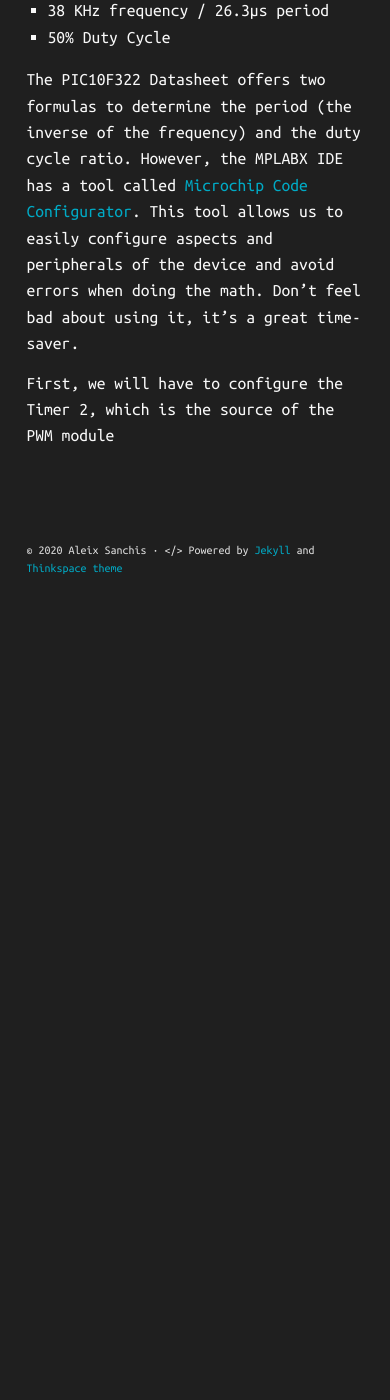
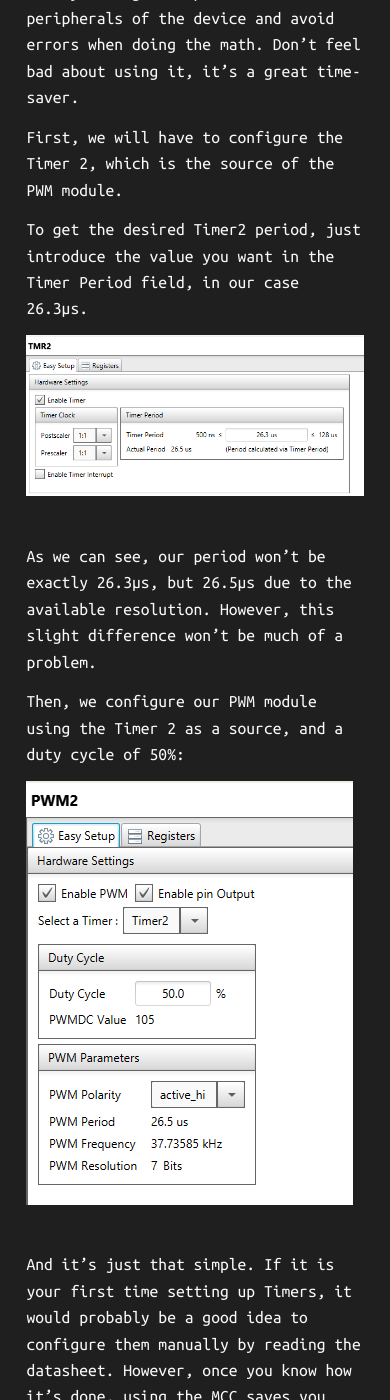
Before and after one commit to aleixsanchis/aleixsanchis.github.io, a Jekyll site: the page built from _posts/2019-03-20-ir-emitter.md, in a window 390 px wide and 1400 px high, scrolled down 9665 px. Built offline with Jekyll 4.4.1, drawn with Linux system fonts in a browser that asks for light colours; before the commit the page ends 10295 px from its top, so only the background shows below that; some of the changed text lies outside the part shown.

Commit message:
Changed some colours, more IR Led post, code size smaller for smaller screens

```diff
--- a/_posts/2019-03-20-ir-emitter.md
+++ b/_posts/2019-03-20-ir-emitter.md
@@ -12,7 +12,7 @@
 * It's tiny
 * It has a PWM module, which will be very useful in creating the carrier signal
 
-After finishing the firmware, I saw that I could have chosen something even smaller but I wanted to err on the safe side. Shipping isn't free! (i actually had a coupon and it was).
+This solution is far from optimal because I frankly didn't do much research beforehand. Since I only have eight buttons, a far easier way to solve this would be to pick a microcontroller with more inputs. Doing this would have reduced the total cost, overall power consumption, and code and circuit size and complexity. I might redo this project in the future, but for now, this is it.
 
 This project is meant to be complimentary with an USB IR Receiver which is still a Work in Progress, aimed at controlling my computer from a distance while watching movies; for example to pause it or change the volume.
 
@@ -196,4 +194,21 @@
 
 The PIC10F322 Datasheet offers two formulas to determine the period (the inverse of the frequency) and the duty cycle ratio. However, the MPLABX IDE has a tool called [Microchip Code Configurator](https://www.microchip.com/mplab/mplab-code-configurator). This tool allows us to easily configure aspects and peripherals of the device and avoid errors when doing the math. Don't feel bad about using it, it's a great time-saver.
 
-First, we will have to configure the Timer 2, which is the source of the PWM module
+First, we will have to configure the Timer 2, which is the source of the PWM module.
+
+To get the desired Timer2 period, just introduce the value you want in the Timer Period field, in our case 26.3µs.
+
+<figure>
+    <img src="/assets/images/ir_led/tmr2_config.png" alt="Configuration for the Timer2 Using MCC">
+</figure>
+<br>
+
+As we can see, our period won't be exactly 26.3µs, but 26.5µs due to the available resolution. However, this slight difference won't be much of a problem.
+
+Then, we configure our PWM module using the Timer 2 as a source, and a duty cycle of 50%:
+<figure>
+    <img src="/assets/images/ir_led/pwm_config.png" alt="Configuration for the PWM Using MCC">
+</figure>
+<br>
+
+And it's just that simple. If it is your first time setting up Timers, it would probably be a good idea to configure them manually by reading the datasheet. However, once you know how it's done, using the MCC saves you from a lot of time and helps you avoid bugs due to wrong calculations.
--- a/assets/scss/_syntax-highlighting.scss
+++ b/assets/scss/_syntax-highlighting.scss
@@ -29,9 +29,10 @@
 $sol-orange:   #cb4b16;  // 50  50  55
 $sol-red:      #dc322f;  // 50  65  45
 $sol-magenta:  #d33682;  // 50  65 -05
-$sol-violet:   #6c71c4;  // 50  15 -45
 $sol-blue:     #268bd2;  // 55 -10 -45
-$sol-cyan:     #2aa198;  // 60 -35 -05
+$sol-violet:   $sol-blue;//#6c71c4;  // 50  15 -45
+$sol-blue:    $sol-yellow;
+$sol-cyan:     #aaff66;  // 60 -35 -05
 $sol-green:    #859900;  // 60 -20  65
 
 $sol-mono3:    $sol-base3;
@@ -59,6 +60,7 @@
 $text-color:            $sol-mono01 !default;
 $background-color:      $sol-mono3 !default;
 $code-background-color: $sol-mono2 !default;
+$comment-color: #008866;
 
 $link-base-color:       $sol-blue !default;
 $link-visited-color:    mix($sol-blue, $sol-mono00) !default;
@@ -72,11 +74,13 @@
 .gutter {
   text-align: right;
 }
+
+
 .highlight {
   margin: $base-spacing 0;
   padding: 0;
   box-shadow: 0px 0px 2px rgba($black-color, .1);
-
+  font-size: 0.8em;
   .highlighter-rouge &, &, .hll, pre, code {
     //background-color: lighten($light-gray-color, 15%) !important;
   }
@@ -105,14 +109,14 @@
     }
   }
 
-  .c     { color: $sol-cyan; font-style: italic } // Comment
+  .c     { color: $comment-color; font-style: italic } // Comment
   .err   { color: $sol-red } // Error
   .k     { color: $sol-mono01; font-weight: bold } // Keyword
   .o     { color: $sol-mono01; font-weight: bold } // Operator
-  .cm    { color: $sol-mono1; font-style: italic } // Comment.Multiline
+  .cm    { color: $comment-color; font-style: italic } // Comment.Multiline
   .cp    { color: $sol-mono1; font-weight: bold } // Comment.Preproc
-  .c1    { color: $sol-cyan*0.8; font-style: italic } // Comment.Single
-  .cs    { color: $sol-mono1; font-weight: bold; font-style: italic } // Comment.Special
+  .c1    { color: $comment-color; font-style: italic } // Comment.Single
+  .cs    { color: $comment-color; font-weight: bold; font-style: italic } // Comment.Special
   .gd    { color: $sol-red } // Generic.Deleted
   .gd .x { color: $sol-red } // Generic.Deleted.Specific
   .ge    { color: $sol-mono00; font-style: italic } // Generic.Emph
@@ -165,3 +169,9 @@
   .vi    { color: $sol-cyan } // Name.Variable.Instance
   .il    { color: $sol-cyan } // Literal.Number.Integer.Long
 }
+
+@media (max-width: 500px){
+  .highlight {
+    font-size: 0.6em;
+  }
+}
```
Also changed, not shown: other parts of _posts/2019-03-20-ir-emitter.md (+0 -2 lines), assets/images/ir_led/pwm_config.png (added), assets/images/ir_led/tmr2_config.png (added).
